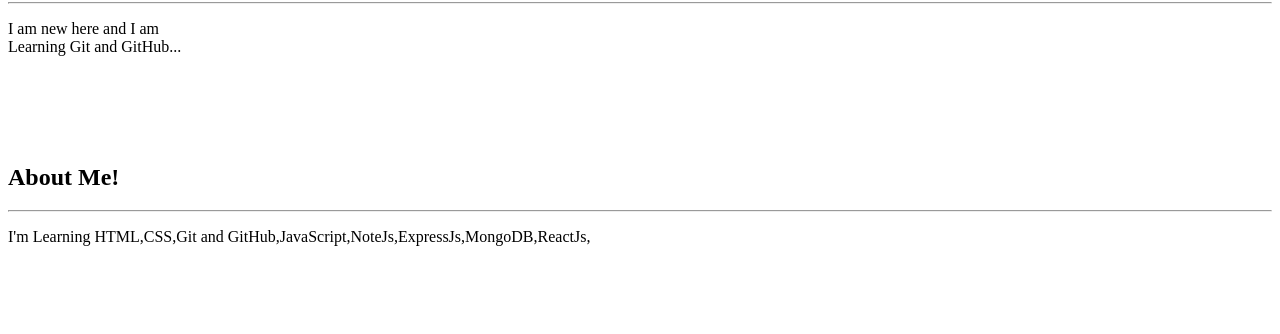
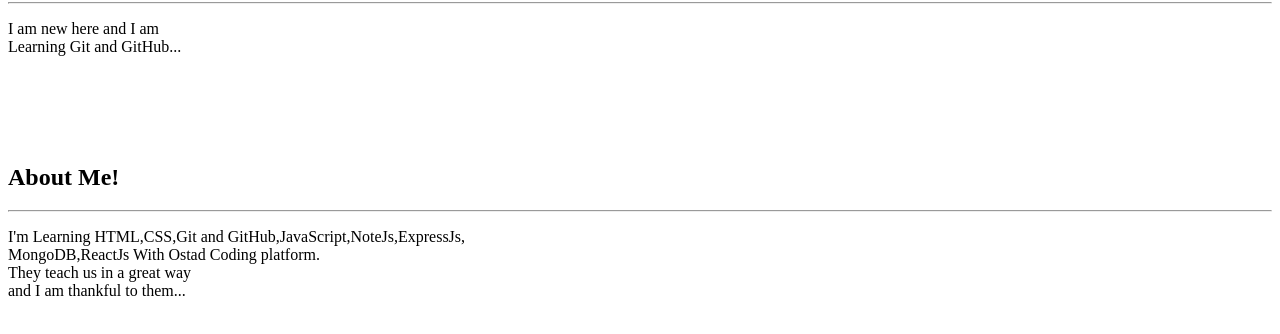
Before and after one commit to tanjirulhaquehridoy/Git-and-GitHub-workflows-Desktop, a plain HTML site: page index.html in a window 1280 px wide. Shown: the part 432-766 px from the top of the page. Drawn offline with Linux system fonts and the light colour scheme.

Commit message:
update my file

```diff
--- a/index.html
+++ b/index.html
@@ -29,7 +29,7 @@
     <hr />
     <p>
       I'm Learning HTML,CSS,Git and
-      GitHub,JavaScript,NoteJs,ExpressJs,MongoDB,ReactJs,
+      GitHub,JavaScript,NoteJs,ExpressJs,<br>MongoDB,ReactJs With Ostad Coding platform. <br>They teach us in a great way <br> and I am thankful to them...
     </p>
   </body>
 </html>
```
